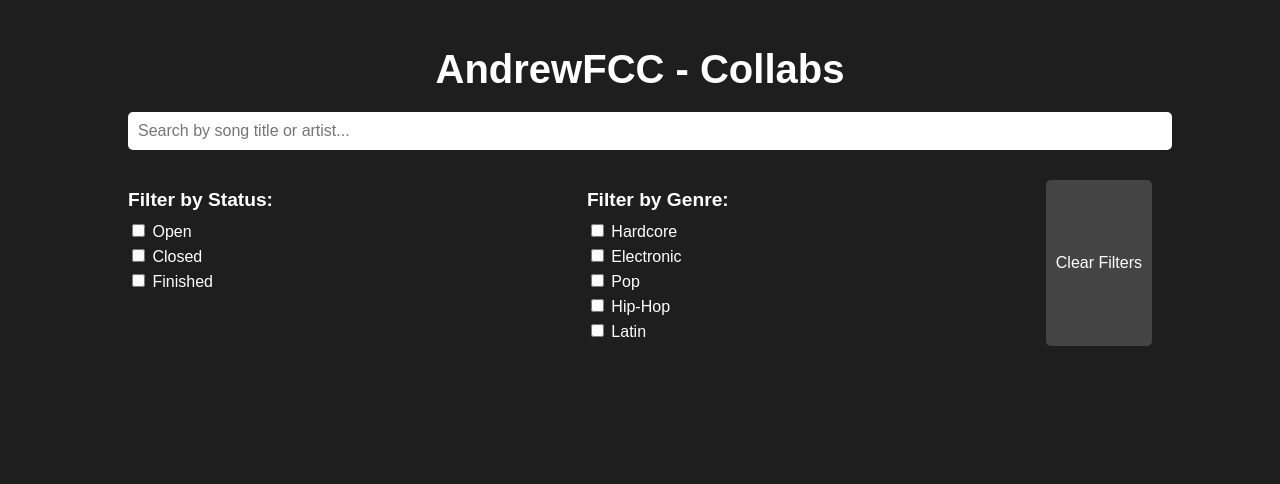
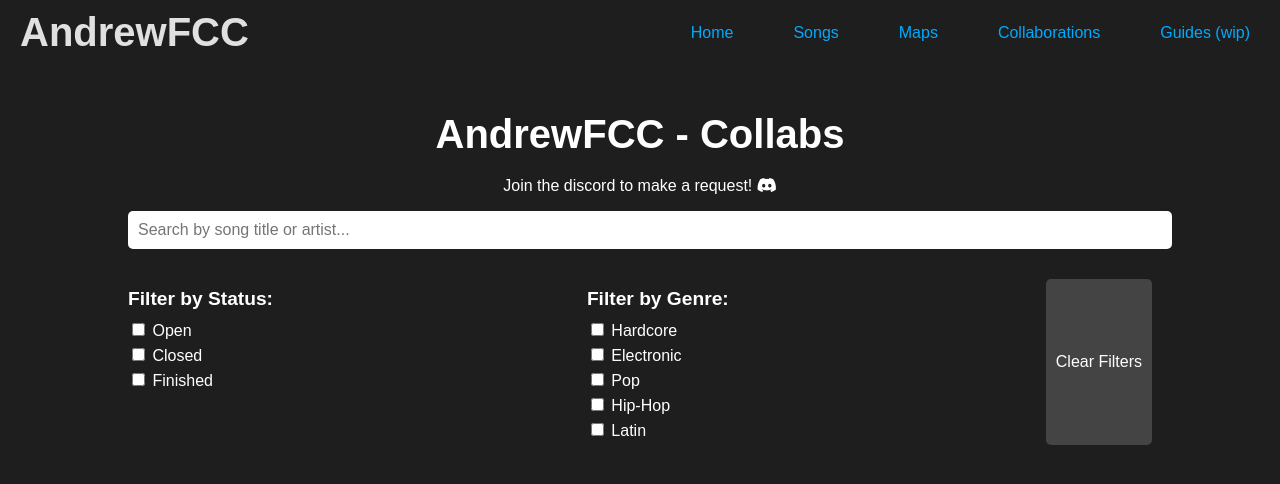
Before and after one commit to andrew10966/AndrewFCC, a plain HTML site: page collab/collabs.html in a window 1280 px wide. Drawn offline with Linux system fonts and the light colour scheme; no server answers.

Commit message:
Add files via upload

```diff
--- a/collab/collabs.html
+++ b/collab/collabs.html
@@ -9,9 +9,22 @@
     <link rel="stylesheet" href="styles.css">
     <script defer src="script.js"></script>
 </head>
-<body>
+<body></body>
+    <header>
+        <div class="header-left">
+            <h1>AndrewFCC</h1>
+        </div>
+        <nav class="header-right">
+            <a href="\index.html">Home</a>
+            <a href="\music\music.html">Songs</a>
+            <a href="\portfol\creations.html">Maps</a>
+            <a href="\collab\collabs.html">Collaborations</a>
+            <a href="\wk\Index.html">Guides (wip)</a>
+        </nav>
+    </header>
     <div class="container">
         <h1>AndrewFCC - Collabs</h1>
+        <p class="textd">Join the discord to make a request! <a href="https://discord.gg/7eK5hyCcdH"><i class="fa-brands fa-discord"></i></a></p>
         <input type="text" id="search" placeholder="Search by song title or artist..." />
 
         <div class="filters">
--- a/collab/script.js
+++ b/collab/script.js
@@ -237,7 +237,6 @@ const trackIds = [
     { id: '03N15VIQOQVV2XcolaW0gR', status: ['Open'], genres: ['Hardcore'] },
     { id: '7alnpbdgKsIvmvdBXtonFb', status: ['Open'], genres: ['Hardcore'] },
     { id: '0c8luHrSaAMG072sEEpTii', status: ['Open'], genres: ['Hardcore'] },
-    { id: '4ZFseyLstY6ZrXBzlXmuR0', status: ['Open'], genres: ['Electronic'] },
     { id: '6LvC4nm62BQGESBPhwgpgg', status: ['Open'], genres: ['Hardcore'] },
     { id: '1aFefpFxJjYLpeGGl4EELu', status: ['Open'], genres: ['Hardcore'] },
     { id: '2EHSBfC2epl3BXYR2uYrFd', status: ['Open', 'Finished'], genres: ['Hardcore'] },
@@ -276,7 +275,6 @@ const trackIds = [
     { id: '2dYXrWkNO40NXy2Q3IYLRc', status: ['Open'], genres: ['Latin', 'Electronic'] },
     { id: '2qG5sZ7Si6sdK74qLxedYM', status: ['Open'], genres: ['Latin'] },
     { id: '3nlwxpdoduF0VTIphyOS2Q', status: ['Open'], genres: ['Electronic'] },
-    { id: '5y5qNTyfvCQ6s230gLSjlv', status: ['Open'], genres: ['Electronic'] },
     { id: '4ZFseyLstY6ZrXBzlXmuR0', status: ['Open'], genres: ['Electronic'] },
     { id: '6SSXzc2QJiDX00xdmlRaKQ', status: ['Open'], genres: ['Hip-Hop'] },
     { id: '4U4oj8fW0f8N78FZtu3n9w', status: ['Open'], genres: ['R&B'] },
--- a/collab/styles.css
+++ b/collab/styles.css
@@ -210,3 +210,40 @@ a {
     text-decoration: none;
     color: white;
 }
+.textd{
+    text-align: center;
+}
+header {
+    position: sticky;
+    top: 0;
+    background-color: #1e1e1e; /* Slightly lighter dark color for header */
+    color: #e0e0e0; /* Light text color for header */
+    padding: 10px 0;
+    display: flex;
+    justify-content: space-between;
+    align-items: center;
+    z-index: 1000; /* Ensure it stays on top */
+}
+
+.header-left h1 {
+    margin: 0;
+    padding: 0 20px;
+}
+
+.header-right {
+    display: flex;
+}
+
+.header-right a {
+    color: #00aaff; /* Bright color for links */
+    text-decoration: none;
+    margin: 0 15px;
+    padding: 10px 15px; /* Add padding to increase clickable area */
+    border-radius: 5px; /* Rounded corners for background change */
+    transition: background-color 0.3s ease; /* Smooth background color transition */
+}
+
+.header-right a:hover {
+    background-color: #333; /* Dark background color on hover */
+    color: #fff; /* Light text color on hover */
+}
--- a/portfol/creations.css
+++ b/portfol/creations.css
@@ -193,6 +193,7 @@ header {
             padding: 5px 0;
             box-shadow: 0 -1px 5px rgba(0, 0, 0, 0.5); /* Adds a subtle shadow */
             font-size: 14px;
+            z-index: 10;
         }
         footer a {
             color: white;
--- a/wk/css/styles.css
+++ b/wk/css/styles.css
@@ -10,6 +10,40 @@
   background-color: #333;
   color: #c7c7c7;
   line-height: 1.6;
+}
+header {
+  position: sticky;
+  top: 0;
+  background-color: #1e1e1e; /* Slightly lighter dark color for header */
+  color: #e0e0e0; /* Light text color for header */
+  padding: 10px 0;
+  display: flex;
+  justify-content: space-between;
+  align-items: center;
+  z-index: 1000; /* Ensure it stays on top */
+}
+
+.header-left h1 {
+  margin: 0;
+  padding: 0 20px;
+}
+
+.header-right {
+  display: flex;
+}
+
+.header-right a {
+  color: #00aaff; /* Bright color for links */
+  text-decoration: none;
+  margin: 0 15px;
+  padding: 10px 15px; /* Add padding to increase clickable area */
+  border-radius: 5px; /* Rounded corners for background change */
+  transition: background-color 0.3s ease; /* Smooth background color transition */
+}
+
+.header-right a:hover {
+  background-color: #333; /* Dark background color on hover */
+  color: #fff; /* Light text color on hover */
 }
 
 .container {
```
Also changed, not shown: index.html (+0 -1 lines), wk/Index.html (+12 -0 lines).
